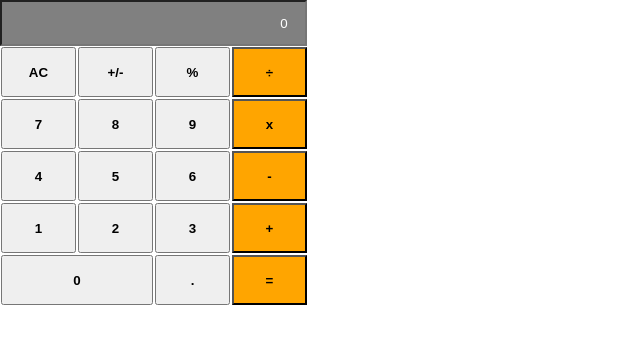
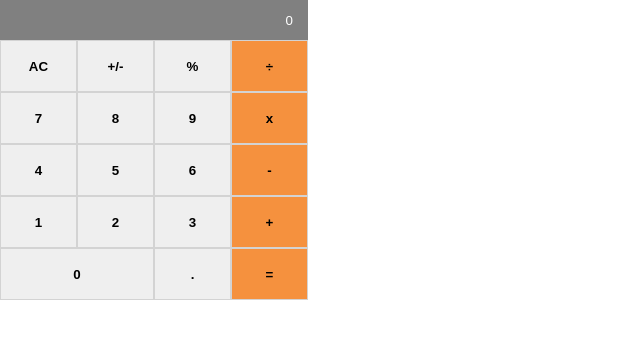
Before and after one commit to peter-akhigbe/math-magicians, a React (Create React App) app: page / in a window 1280 px wide. Shown: the top 344 px of the page, without its empty margins (0-640 px from the left). Built offline with nearby package versions, Linux system fonts and the light colour scheme.

Commit message:
delete boilerplate

```diff
--- a/src/components/Buttons.css
+++ b/src/components/Buttons.css
@@ -8,6 +8,7 @@
   width: 75px;
   margin: 1px;
   font-weight: 900;
+  border: none;
 }
 
 .zero {
@@ -20,9 +21,5 @@
 }
 
 .orange-btns button {
-  background-color: orange;
+  background-color: #f5913e;
 }
-
-.container {
-  width: max-content;
-}
--- /dev/null
+++ b/src/components/Calculator.css
@@ -0,0 +1,4 @@
+.container {
+  width: max-content;
+  background-color: lightgray;
+}
--- a/src/components/Calculator.js
+++ b/src/components/Calculator.js
@@ -1,3 +1,5 @@
+import './Calculator.css';
+
 import Button from './Buttons';
 import Input from './Input';
 
--- a/src/components/Input.css
+++ b/src/components/Input.css
@@ -1,7 +1,8 @@
 input {
-  width: 97%;
+  width: 100%;
   height: 40px;
   background-color: grey;
   text-align: right;
   color: white;
+  border: none;
 }
--- a/src/index.css
+++ b/src/index.css
@@ -1,27 +1,4 @@
-body {
+* {
   margin: 0;
-  font-family:
-    -apple-system,
-    BlinkMacSystemFont,
-    'Segoe UI',
-    'Roboto',
-    'Oxygen',
-    'Ubuntu',
-    'Cantarell',
-    'Fira Sans',
-    'Droid Sans',
-    'Helvetica Neue',
-    sans-serif;
-  -webkit-font-smoothing: antialiased;
-  -moz-osx-font-smoothing: grayscale;
+  padding: 0;
 }
-
-code {
-  font-family:
-    source-code-pro,
-    Menlo,
-    Monaco,
-    Consolas,
-    'Courier New',
-    monospace;
-}
--- a/src/index.js
+++ b/src/index.js
@@ -1,6 +1,7 @@
+import './index.css';
+
 import React from 'react';
 import ReactDOM from 'react-dom/client';
-import './index.css';
 import App from './App';
 import reportWebVitals from './reportWebVitals';
 
```
Also changed, not shown: src/logo.svg (deleted).
